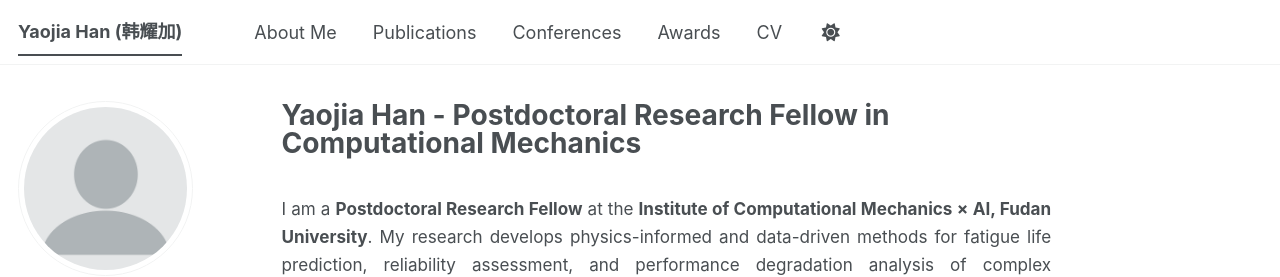
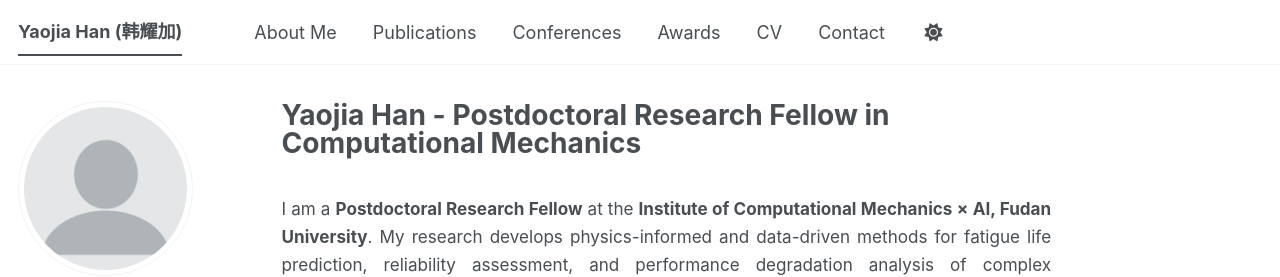
Before and after one commit to jaydenHYJ/jaydenHYJ.github.io, a Jekyll site: the page built from _pages/about.md, in a window 1280 px wide. Shown: the top 277 px of the page. Built offline with Jekyll 4.4.1, drawn with Linux system fonts in a browser that asks for light colours; some web fonts are replaced; a script bundle is joined from its source files by our own code; library files that are not in the unit come from our copies.

Commit message:
Update navigation.yml

```diff
--- a/_data/navigation.yml
+++ b/_data/navigation.yml
@@ -10,4 +10,6 @@ main:
   - title: "Awards"
     url: /#awards
   - title: "CV"
-    url: /files/CV_YJH.pdf
+    url: /cv/
+  - title: "Contact"
+    url: /#contact
```
